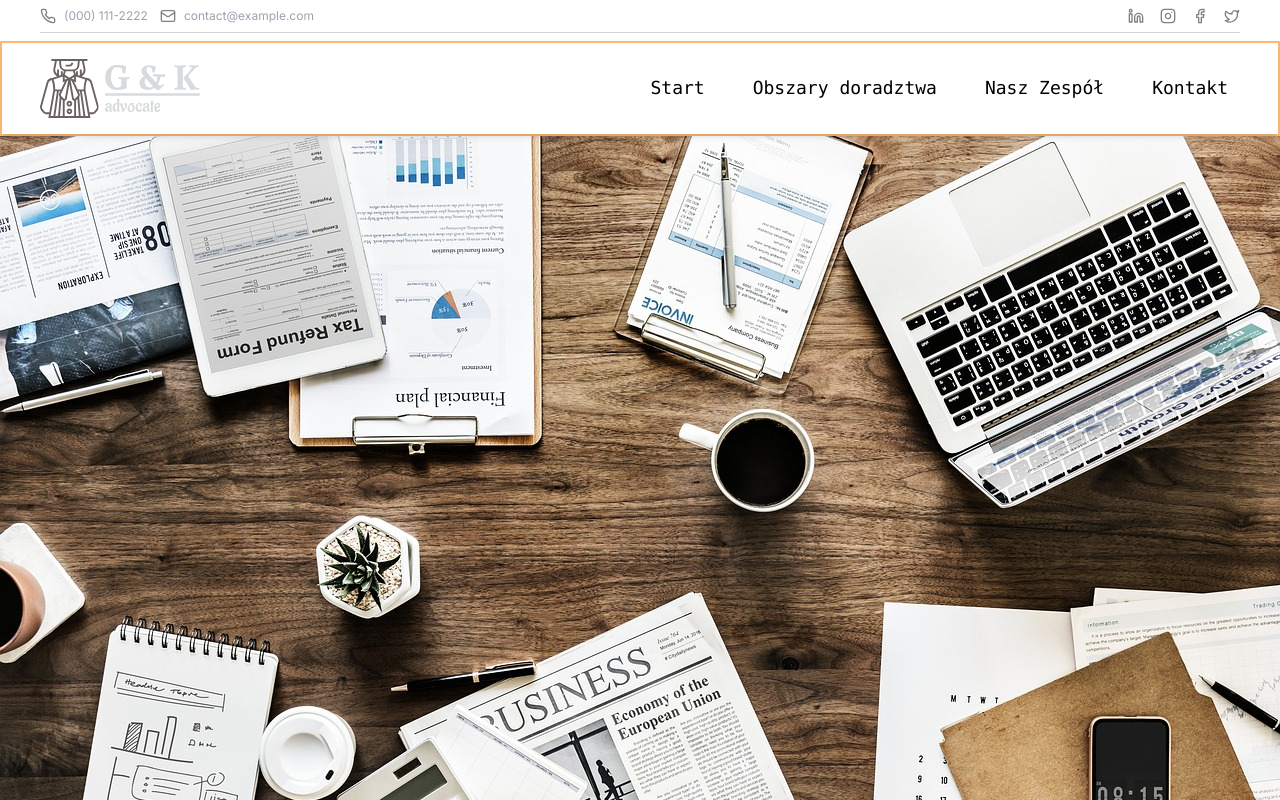
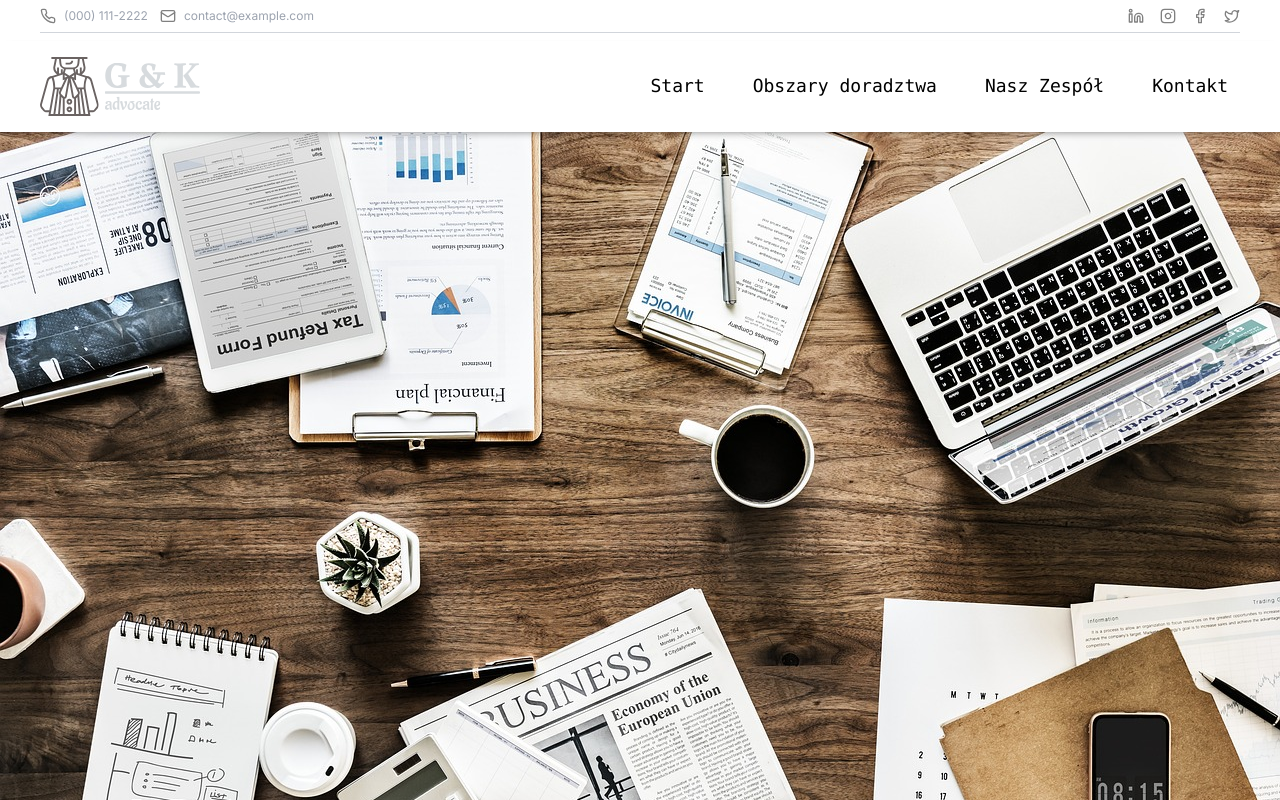
Before and after one commit to xcinek1337/kancelaria-onepage, a Next.js app: page / in a window 1280 px wide. Shown: the top 800 px of the page. Built offline with nearby package versions, Linux system fonts and the light colour scheme.

Commit message:
sticky at navbar works

```diff
--- a/src/app/layout.tsx
+++ b/src/app/layout.tsx
@@ -1,14 +1,16 @@
-import type { Metadata } from 'next';
-import { Inter } from 'next/font/google';
-import './globals.css';
+import type { Metadata } from "next";
+import { Inter } from "next/font/google";
+import "./globals.css";
 
-import { Header } from '@/ui/organisms/Header';
+import { Header } from "@/ui/organisms/Header";
+import { ContactBar } from "@/ui/molecules/ContactBar";
 
-const inter = Inter({ subsets: ['latin'] });
+const inter = Inter({ subsets: ["latin"] });
 
 export const metadata: Metadata = {
-	title: 'Kancelaria  aaaa&aaaa ',
-	description: 'Specjalizujemy się w prawie cywilnym, gospodarczym, handlowym, pracy i upadłościowym. Wrocław.',
+	title: "Kancelaria  aaaa&aaaa ",
+	description:
+		"Specjalizujemy się w prawie cywilnym, gospodarczym, handlowym, pracy i upadłościowym. Wrocław.",
 };
 
 export default function RootLayout({
@@ -17,8 +19,9 @@ export default function RootLayout({
 	children: React.ReactNode;
 }>) {
 	return (
-		<html  lang='en'>
+		<html lang="en">
 			<body className={inter.className}>
+				<ContactBar />
 				<Header />
 				<main>{children}</main>
 			</body>
--- a/src/ui/molecules/Navigation.tsx
+++ b/src/ui/molecules/Navigation.tsx
@@ -18,7 +18,7 @@ export const Navigation = () => {
 		}
 	};
 	return (
-		<nav className="bg-white py-4 shadow-md md:sticky md:top-0 ">
+		<nav className="relative bg-white py-4 shadow-md ">
 			<Wrapper>
 				<div className="flex items-center justify-between">
 					<div>
@@ -34,8 +34,8 @@ export const Navigation = () => {
 					</div>
 
 					<ul
-						className={` absolute left-0 flex min-h-[100vh]  w-[50%] flex-col items-start  gap-12 bg-slate-50/95 px-3 pt-20 font-mono text-lg duration-500 md:static md:min-h-fit md:w-auto md:flex-row md:bg-transparent md:pt-0 ${
-							isMenuOpen ? "top-[0%]" : "top-[-100%]"
+						className={` absolute left-0 top-0 z-60 flex min-h-[100vh] w-[50%] flex-col  items-start gap-12 pt-10  bg-white/95 px-3 font-mono text-lg duration-500 md:static md:min-h-fit md:w-auto md:flex-row md:bg-transparent md:pt-0 ${
+							isMenuOpen ? "left-[0%]" : "left-[-100%]"
 						}`}
 					>
 						<li className="md:hidden">
--- a/src/ui/organisms/Header.tsx
+++ b/src/ui/organisms/Header.tsx
@@ -1,13 +1,10 @@
-import { ContactBar } from "@/ui/molecules/ContactBar";
+
 import { Navigation } from "@/ui/molecules/Navigation";
 
 export const Header = () => {
 	return (
-		<header>
-			<ContactBar />
-			<div className="border-2 border-orange-300 md:sticky md:top-0 ">
+		<header className="sticky top-0 z-50 shadow-md">
 				<Navigation />
-			</div>
 		</header>
 	);
 };
```
